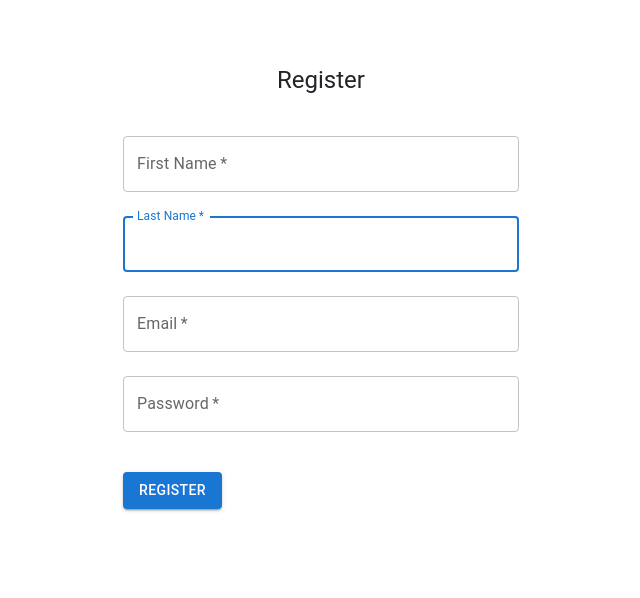
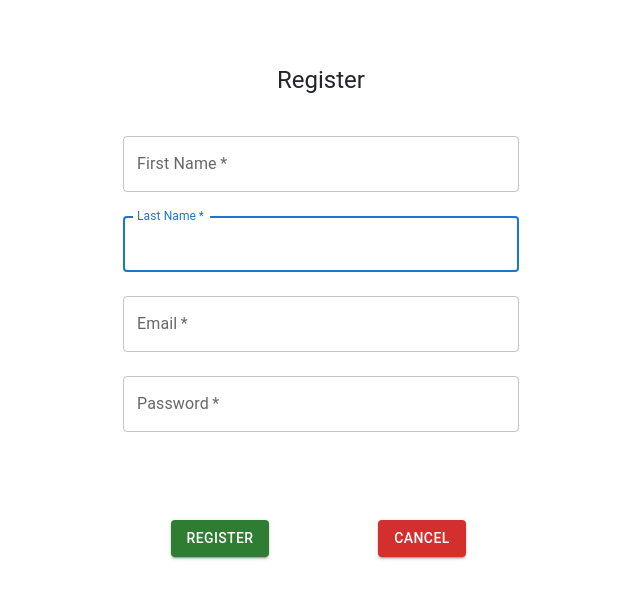
Before and after one commit to Orion2323/full_stack_project, a React (Create React App) app in the folder frontend/: page /register in a window 1280 px wide. Shown: the top 598 px of the page, without its empty margins (319-959 px from the left). Built offline with nearby package versions, Linux system fonts and the light colour scheme; the HTML template or start-up script is replaced by a standard one.

Commit message:
Connected login and register page to landing page and vise versa

```diff
--- a/frontend/src/pages/LandingPage.jsx
+++ b/frontend/src/pages/LandingPage.jsx
@@ -22,10 +22,10 @@ export const LandingPage = () => {
 
             <Grid container spacing={1} columns={16} mt={10}>
                 <Grid item xs={8} alignItems='center' justifyContent='center' display='flex'>
-                    <Button variant='outlined' color='success' size='large'> Register </Button>
+                    <Button variant='outlined' color='success' size='large' onClick={() => navigate('/register')}> Register </Button>
                 </Grid>
                 <Grid item xs={8} alignItems='center' justifyContent='center' display='flex'>
-                    <Button variant='outlined' color='primary' size='large'> Login </Button>
+                    <Button variant='outlined' color='primary' size='large' onClick={() => navigate('/login')}> Login </Button>
                 </Grid>
             </Grid>
         </Container>
--- a/frontend/src/pages/LoginPage.jsx
+++ b/frontend/src/pages/LoginPage.jsx
@@ -1,6 +1,6 @@
 import React, { useState, useEffect, useContext, FormEvent} from 'react';
 import { Link, useNavigate } from 'react-router-dom';
-import { Box, Button, Container, FormHelperText, TextField, Typography, } from '@mui/material';
+import { Box, Button, Container, FormHelperText, TextField, Typography, Grid} from '@mui/material';
 import { LoadingButton } from '@mui/lab';
 
 import UserAPIs from "../api/userApi.js";
@@ -40,7 +40,15 @@ export const LoginPage = () => {
                     <Box component="form" onSubmit={handleSubmit} mt={3}>
                         <TextField label="Email" margin="normal" required fullWidth autoComplete="email" onChange={(e) => setEmail(e.target.value)} value={email}/>
                         <TextField label="Password" margin="normal" required fullWidth type="password" autoComplete="new-password" onChange={(e) => setPassword(e.target.value)} value={password}/>
-                        <LoadingButton type="submit" variant="contained" loading={loading} sx={{ mt: 4, mb: 3 }}>Register</LoadingButton>
+
+                        <Grid container spacing={1} columns={16} mt={5}>
+                            <Grid item xs={8} alignItems='center' justifyContent='center' display='flex'>
+                                <LoadingButton type="submit" color='primary' variant="contained" loading={loading} sx={{ mt: 4, mb: 3 }}> Login </LoadingButton>
+                            </Grid>
+                            <Grid item xs={8} alignItems='center' justifyContent='center' display='flex'>
+                                <LoadingButton type="submit" color='error' variant="contained" loading={loading} onClick={() => navigate('/')}sx={{mt: 4, mb: 3}}> Cancel </LoadingButton>
+                            </Grid>
+                        </Grid>
                         <FormHelperText>{message}</FormHelperText>
                     </Box>
             </Box>
--- a/frontend/src/pages/RegisterPage.jsx
+++ b/frontend/src/pages/RegisterPage.jsx
@@ -1,6 +1,6 @@
 import React, { useState, useEffect, useContext, FormEvent} from 'react';
 import { Link, useNavigate } from 'react-router-dom';
-import { Box, Button, Container, FormHelperText, TextField, Typography, } from '@mui/material';
+import { Box, Button, Container, FormHelperText, TextField, Typography, Grid } from '@mui/material';
 import { LoadingButton } from '@mui/lab';
 
 import UserAPI from "../api/userApi.js"
@@ -41,7 +41,15 @@ export const RegisterPage = () => {
                         <TextField label="Last Name" margin="normal" required fullWidth autoComplete="name" onChange={(e) => setLastName(e.target.value)} value={lastName} autoFocus />
                         <TextField label="Email" margin="normal" required fullWidth autoComplete="email" onChange={(e) => setEmail(e.target.value)} value={email}/>
                         <TextField label="Password" margin="normal" required fullWidth type="password" autoComplete="new-password" onChange={(e) => setPassword(e.target.value)} value={password}/>
-                        <LoadingButton type="submit" variant="contained" loading={loading} sx={{ mt: 4, mb: 3 }}>Register</LoadingButton>
+
+                        <Grid container spacing={1} columns={16} mt={5}>
+                            <Grid item xs={8} alignItems='center' justifyContent='center' display='flex'>
+                                <LoadingButton type="submit" color='success' variant="contained" loading={loading} sx={{ mt: 4, mb: 3 }}>Register</LoadingButton>
+                            </Grid>
+                            <Grid item xs={8} alignItems='center' justifyContent='center' display='flex'>
+                                <LoadingButton type="submit" color='error' variant="contained" loading={loading} onClick={() => navigate('/')}sx={{mt: 4, mb: 3}}> Cancel</LoadingButton>
+                            </Grid>
+                        </Grid>
                         <FormHelperText>{message}</FormHelperText>
                     </Box>
             </Box>
```
